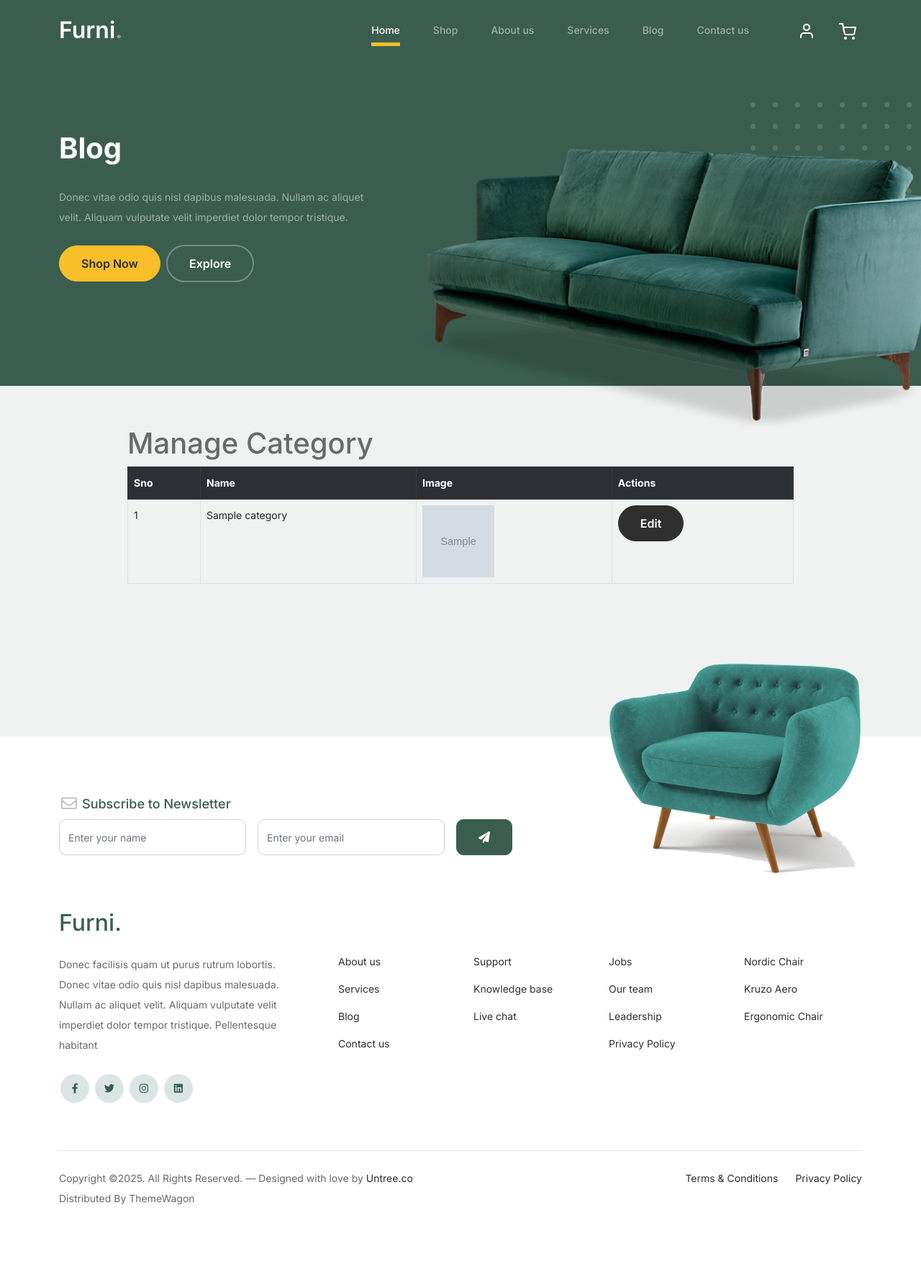
After one commit to Hiteshijoshi082004/PHP, a PHP site: page /managecategory.php in a window 1280 px wide; the page is wider, and only the part inside the window is pictured. The commit adds this page. Shown: that part at 72% size. Run offline with PHP 8.4, Linux system fonts and the light colour scheme; tables that the repository leaves empty or names only in its code hold one stand-in row (values such as "Sample post"); grey boxes marked "Sample" are stand-in pictures; style sheets or scripts are compiled from the project's sources.

Commit message:
phpproject

```diff
--- /dev/null
+++ b/furniture website/managecategory.php
@@ -0,0 +1,66 @@
+<?php
+include("header.php")
+?>
+
+<?php
+include("commoncode.php")
+?>
+<br><br>
+
+<section id="contact" class="contact section">
+        <div class="container" data-aos="fade-up" data-aos-delay="100">
+
+        <div class="row justify-content-center gy-4">
+            <div class="col-lg-10 table-responsive">
+            <?php
+                if(isset($_GET['msg'])){
+                ?>
+                <div class="alert alert-info"><?php echo $_GET['msg']?></div>
+                <?php
+                }
+                ?>
+                <h1>Manage Category</h1>
+                <table class="table table-striped table-bordered table-hover">
+                    <tr class="table-dark">
+                        <th>Sno</th>
+                        <th>Name</th>
+                        <th>Image</th>
+                        <th>Actions</th>
+                    </tr>
+                    <?php
+                    include("connection.php");
+                    $query="SELECT * from `categories`";
+
+                    $res=mysqli_query($db,$query);
+                    $sno=1;
+                    while($data=mysqli_fetch_assoc($res)){
+                    ?>
+                    <tr>
+                        <td><?php echo $sno;?></td>
+                        <td><?php echo $data["category_name"];?></td>
+                        <td>
+                            <img src="project_images/<?php echo $data["image"];?>" style="height:100px; width:100px">
+                        </td>
+                       <td>
+                        <a class="" href="edit_category.php?id=<?php echo $data['id']?>">
+                        <button type="button" class="btn btn-outline-success">Edit</button>
+                        </a>
+                       </td>
+                    </tr>
+                    <?php
+                    $sno++;
+                    }
+                    ?>
+                </table>
+
+            </div>
+
+        </div>
+
+        </div>
+    </section>
+
+    <br><br><br><br><br><br><br>
+<?php
+include("footer.php")
+?>
```
Also changed, not shown: furniture website/addCategory.php (+4 -4 lines), furniture website/project_images/1321780078-smudge 1.png (added), furniture website/project_images/974493880-smudge 1.png (added), furniture website/scss/style.scss (line endings or trailing spaces).
